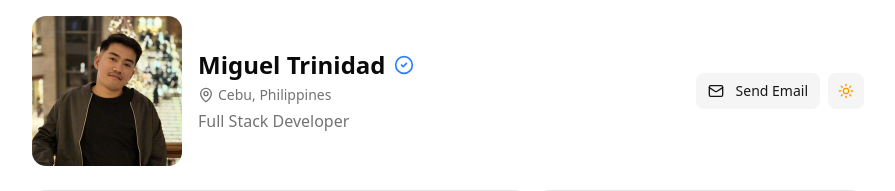
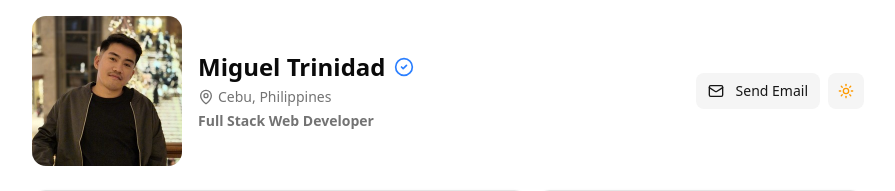
Before and after one commit to migstt/portfolio, a Next.js app: page / in a window 1280 px wide. Shown: the top 191 px of the page, without its empty margins (192-1087 px from the left). Built offline with nearby package versions, Linux system fonts and the light colour scheme.

Commit message:
title font update

```diff
--- a/src/components/layout/MainHeader.tsx
+++ b/src/components/layout/MainHeader.tsx
@@ -14,7 +14,7 @@
   );
 
   const Actions = () => (
-    <div className="flex items-center gap-2">
+    <div className="flex items-center gap-2 w-full">
       <a
         href={`mailto:${email}?subject=${subject}&body=${body}`}
         className="inline-flex"
@@ -47,7 +47,7 @@
             <MapPin className="w-4 h-4" />
             {location}
           </div>
-          <p className="text-muted-foreground">{role}</p>
+          <p className="text-muted-foreground text-sm font-semibold">{role}</p>
 
           <div className="mt-3 lg:hidden">
             <Actions />
--- a/src/data/portfolioData.ts
+++ b/src/data/portfolioData.ts
@@ -11,7 +11,7 @@
   name: "Miguel Trinidad",
   verified: true,
   location: "Cebu, Philippines",
-  role: "Full Stack Developer",
+  role: "Full Stack Web Developer",
   profileImage: "/images/migueltrinidad.jpg",
   achievement: "",
 };
```
